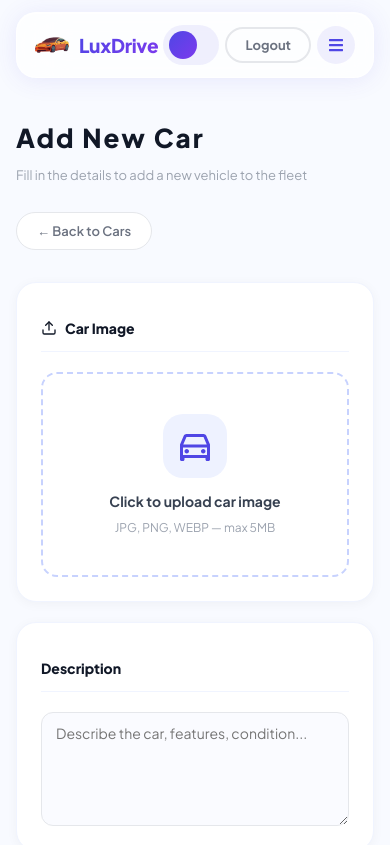
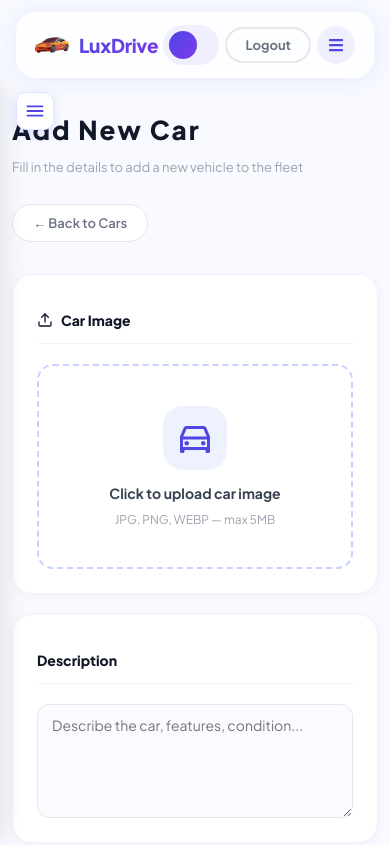
Before and after one commit to rania-jb/LuxDrive-Plateforme-de-Location-de-Voitures-en-Ligne, a React (Create React App) app in the folder frontend/: page /admin/cars/new in a window 390 px wide. Shown: the top 845 px of the page. Built offline with nearby package versions, Linux system fonts and the light colour scheme; no server answers; sample sign-in values are in the browser's storage.

Commit message:
car rental app

```diff
--- a/frontend/src/components/AdminSidebar.css
+++ b/frontend/src/components/AdminSidebar.css
@@ -1,25 +1,51 @@
 @import url('https://fonts.googleapis.com/css2?family=Syne:wght@700;800&family=DM+Sans:wght@400;500;600&display=swap');
 
-/* ── SIDEBAR ── */
+/* ══════════════════════════════
+   LAYOUT PARTAGÉ
+══════════════════════════════ */
+.admin-layout {
+  display: flex;
+  min-height: 100vh;
+  padding-top: 80px;
+  background: #f8faff;
+  font-family: 'DM Sans', sans-serif;
+}
+
+.admin-main {
+  flex: 1;
+  margin-left: 210px;
+  padding: 40px 36px;
+  background: #f8faff;
+  min-height: calc(100vh - 80px);
+}
+
+/* ══════════════════════════════
+   SIDEBAR BASE
+══════════════════════════════ */
 .admin-sidebar {
   width: 210px;
   flex-shrink: 0;
-  background: #fffefe;
+  background: white;
   border-right: 1.5px solid #f0f4ff;
-  border-radius: 30px 30px 0 0 ;
   padding: 28px 0;
-  position: fixed;
-  top: 100px;
-  bottom:0;
-  left: 0;
   display: flex;
   flex-direction: column;
   gap: 4px;
   box-shadow: 2px 0 16px rgba(0,0,0,0.04);
-  z-index: 100;
   overflow-y: auto;
 }
 
+/* ── DESKTOP ── */
+.desktop-sidebar {
+  position: fixed;
+  border-radius: 0px 30px;
+  top: 100px;
+  bottom: 0;
+  left: 0;
+  z-index: 90;
+}
+
+/* ── PROFILE ── */
 .sidebar-profile {
   display: flex;
   flex-direction: column;
@@ -31,94 +57,140 @@
 }
 
 .sidebar-avatar {
-  width: 60px;
-  height: 60px;
+  width: 60px; height: 60px;
   border-radius: 50%;
   background: linear-gradient(135deg, #4f46e5, #7c3aed);
   color: white;
-  font-size: 24px;
-  font-weight: 800;
-  display: flex;
-  align-items: center;
-  justify-content: center;
+  font-size: 24px; font-weight: 800;
+  display: flex; align-items: center; justify-content: center;
   overflow: hidden;
   border: 3px solid #e0e7ff;
   box-shadow: 0 4px 12px rgba(79,70,229,0.2);
 }
 .sidebar-avatar img {
-  width: 100%;
-  height: 100%;
-  object-fit: cover;
+  width: 100%; height: 100%; object-fit: cover;
 }
 
 .sidebar-name {
-  font-size: 14px;
-  font-weight: 700;
-  color: #111827;
+  font-size: 14px; font-weight: 700; color: #111827;
 }
 .sidebar-role {
-  font-size: 11px;
-  font-weight: 600;
-  color: #4f46e5;
+  font-size: 11px; font-weight: 600; color: #4f46e5;
   background: #eef2ff;
-  padding: 2px 10px;
-  border-radius: 50px;
+  padding: 2px 10px; border-radius: 50px;
 }
 
+/* ── NAV ── */
 .sidebar-nav {
-  display: flex;
-  flex-direction: column;
-  gap: 2px;
-  padding: 0 12px;
-
+  display: flex; flex-direction: column;
+  gap: 2px; padding: 0 12px;
 }
 
 .sidebar-link {
-  display: flex;
-  align-items: center;
-  gap: 10px;
-  padding: 11px 16px;
-  border-radius: 12px;
+  display: flex; align-items: center; gap: 10px;
+  padding: 11px 16px; border-radius: 12px;
   text-decoration: none;
-  font-size: 13.5px;
-  font-weight: 600;
-  color: #6b7280;
+  font-size: 13.5px; font-weight: 600; color: #6b7280;
   transition: all 0.2s;
 }
 .sidebar-link:hover {
-  background: #f0f4ff;
-  color: #4f46e5;
+  background: #f0f4ff; color: #4f46e5;
 }
 .sidebar-link.active {
   background: linear-gradient(135deg, #e4b2ce, #fff3fa);
-  color: #e546b0;
-  font-weight: 700;
+  color: #e546b0; font-weight: 700;
   border-left: 3px solid #e546c3;
 }
-
 .sidebar-link-icon {
-  display: flex;
-  align-items: center;
-  justify-content: center;
-  flex-shrink: 0;
+  display: flex; align-items: center;
+  justify-content: center; flex-shrink: 0;
 }
 
-/* ── LAYOUT PARTAGÉ ── */
-.admin-layout {
-  display: flex;
-  min-height: 100vh;
-  padding-top: 80px;
-  background: #f8faff;
+/* ══════════════════════════════
+   MOBILE BURGER
+══════════════════════════════ */
+.sidebar-burger {
+  display: none;
+  position: fixed;
+  top: 92px; left: 16px;
+  z-index: 90; /* sous navbar */
+  width: 38px; height: 38px;
+  border-radius: 10px;
+  background: white;
+  border: 1.5px solid #e0e7ff;
+  color: #4f46e5;
+  cursor: pointer;
+  align-items: center; justify-content: center;
+  box-shadow: 0 4px 12px rgba(79,70,229,0.15);
+  transition: all 0.2s;
+}
+.sidebar-burger:hover {
+  background: #4f46e5; color: white;
 }
 
-.admin-main {
-  flex: 1;
-  margin-left: 210px;
-  padding: 40px 36px;
+/* ── CLOSE BTN ── */
+.sidebar-close {
+  display: none;
+  position: absolute;
+  top: 16px; right: 16px;
+  background: #fef2f2;
+  border: 1.5px solid #fecaca;
+  color: #dc2626;
+  width: 32px; height: 32px;
+  border-radius: 50%;
+  cursor: pointer;
+  align-items: center; justify-content: center;
+  transition: all 0.2s; flex-shrink: 0;
+}
+.sidebar-close:hover { background: #dc2626; color: white; }
+
+/* ── OVERLAY ── */
+.sidebar-overlay {
+  display: none;
+  position: fixed; inset: 0;
+  background: rgba(0,0,0,0.35);
+  backdrop-filter: blur(2px);
+  z-index: 88; /* sous navbar ET sous drawer */
+  animation: fadeIn 0.2s ease;
+}
+@keyframes fadeIn { from { opacity: 0; } to { opacity: 1; } }
+
+/* ── MOBILE DRAWER ── */
+.mobile-drawer {
+  display: none;
+  position: fixed;
+  top: 80px; /* commence sous la navbar */
+  left: 0; bottom: 0;
+  width: 240px;
+  z-index: 89; /* sous navbar */
+  border-radius: 0 20px 20px 0;
+  padding-top: 20px;
+  transform: translateX(-100%);
+  transition: transform 0.3s cubic-bezier(0.34, 1.56, 0.64, 1);
+  box-shadow: 4px 0 24px rgba(0,0,0,0.1);
+  background: white;
+}
+.mobile-drawer.open {
+  transform: translateX(0);
 }
 
-/* ── RESPONSIVE ── */
+/* ══════════════════════════════
+   RESPONSIVE
+══════════════════════════════ */
 @media (max-width: 768px) {
-  .admin-sidebar { display: none; }
-  .admin-main    { margin-left: 0; padding: 24px 16px; }
+  .desktop-sidebar  { display: none; }
+  .sidebar-burger   { display: flex; }
+  .mobile-drawer    { display: flex; flex-direction: column; }
+  .sidebar-overlay  { display: block; }
+  .sidebar-close    { display: flex; }
+
+  .admin-main {
+    margin-left: 0;
+    padding: 20px 16px 40px;
+    background: #f8faff;
+  }
 }
+
+@media (max-width: 480px) {
+  .admin-main { padding: 16px 12px 40px; }
+}
--- a/frontend/src/components/AdminSidebar.jsx
+++ b/frontend/src/components/AdminSidebar.jsx
@@ -1,12 +1,14 @@
+import { useState } from 'react';
 import { useSelector } from 'react-redux';
 import { Link, useLocation } from 'react-router-dom';
-import { MdDashboard, MdAddCircleOutline, MdBookmarks} from 'react-icons/md';
+import { MdDashboard, MdAddCircleOutline, MdBookmarks, MdMenu, MdClose } from 'react-icons/md';
 import { RiCarLine } from 'react-icons/ri';
 import './AdminSidebar.css';
 
 const AdminSidebar = () => {
-  const location = useLocation();
-  const { user } = useSelector((s) => s.auth);
+  const location    = useLocation();
+  const { user }    = useSelector((s) => s.auth);
+  const [open, setOpen] = useState(false);
 
   const links = [
     { to: '/admin/dashboard',    icon: <MdDashboard size={18} />,        label: 'Dashboard'       },
@@ -15,12 +17,12 @@ const AdminSidebar = () => {
     { to: '/admin/reservations', icon: <MdBookmarks size={18} />,        label: 'Manage Bookings' },
   ];
 
-  return (
-    <aside className="admin-sidebar">
+  const SidebarContent = () => (
+    <>
       <div className="sidebar-profile">
         <div className="sidebar-avatar">
           {user?.avatar
-            ? <img src={`${user.avatar}`} alt="avatar" />
+            ? <img src={user.avatar} alt="avatar" />
             : user?.firstname?.charAt(0).toUpperCase()
           }
         </div>
@@ -34,13 +36,50 @@ const AdminSidebar = () => {
             key={link.to}
             to={link.to}
             className={`sidebar-link ${location.pathname === link.to ? 'active' : ''}`}
+            onClick={() => setOpen(false)}
           >
             <span className="sidebar-link-icon">{link.icon}</span>
             {link.label}
           </Link>
         ))}
       </nav>
-    </aside>
+    </>
+  );
+
+  return (
+    <>
+      {/* ── DESKTOP SIDEBAR ── */}
+      <aside className="admin-sidebar desktop-sidebar">
+        <SidebarContent />
+      </aside>
+
+      {/* ── MOBILE BURGER BTN ── */}
+      <button
+        className="sidebar-burger"
+        onClick={() => setOpen(true)}
+      >
+        <MdMenu size={22} />
+      </button>
+
+      {/* ── MOBILE OVERLAY ── */}
+      {open && (
+        <div
+          className="sidebar-overlay"
+          onClick={() => setOpen(false)}
+        />
+      )}
+
+      {/* ── MOBILE DRAWER ── */}
+      <aside className={`admin-sidebar mobile-drawer ${open ? 'open' : ''}`}>
+        <button
+          className="sidebar-close"
+          onClick={() => setOpen(false)}
+        >
+          <MdClose size={20} />
+        </button>
+        <SidebarContent />
+      </aside>
+    </>
   );
 };
 
--- a/frontend/src/pages/admin/AdminDashboard.css
+++ b/frontend/src/pages/admin/AdminDashboard.css
@@ -6,15 +6,15 @@
   display: flex;
   min-height: 100vh;
   padding-top: 80px;
-  background: #f8faff;
+  background: #f8faff; /* ← même couleur partout */
   font-family: "DM Sans", sans-serif;
 }
 
-/* ── MAIN ── */
 .admin-main {
   flex: 1;
   margin-left: 210px;
   padding: 40px 36px;
+  background: #f8faff; /* ← même couleur que layout */
 }
 
 /* ── HEADER ── */
@@ -304,24 +304,19 @@
 
 /* ── RESPONSIVE ── */
 @media (max-width: 1024px) {
-  .dash-stats {
-    grid-template-columns: repeat(2, 1fr);
-  }
-  .dash-bottom {
-    grid-template-columns: 1fr;
-  }
+  .dash-stats  { grid-template-columns: repeat(2, 1fr); }
+  .dash-bottom { grid-template-columns: 1fr; }
 }
 @media (max-width: 768px) {
-  .admin-sidebar {
-    display: none;
-  }
   .admin-main {
     margin-left: 0;
-    padding: 24px 16px;
+    padding: 20px 16px;
+    background: #f8faff;
   }
+  .dash-header { margin-top: 48px; } /* espace pour le burger */
+  .dash-stats  { grid-template-columns: 1fr 1fr; }
 }
 @media (max-width: 480px) {
-  .dash-stats {
-    grid-template-columns: 1fr 1fr;
-  }
+  .dash-stats { grid-template-columns: 1fr; }
+  .dash-header h1 { font-size: 22px; }
 }
--- a/frontend/src/pages/admin/AdminReservations.css
+++ b/frontend/src/pages/admin/AdminReservations.css
@@ -572,6 +572,53 @@
 }
 
 /* Responsive */
+@media (max-width: 768px) {
+  .ar-header {
+    flex-direction: column;
+    padding-top: 56px; /* espace burger */
+  }
+
+  .ar-toolbar {
+    flex-direction: column;
+    align-items: stretch;
+  }
+
+  .ar-card {
+    flex-wrap: wrap;
+    gap: 12px;
+    padding: 14px;
+  }
+
+  .ar-car-img {
+    width: 60px; height: 44px;
+  }
+
+  .car-col   { flex: 1; min-width: 140px; }
+  .user-col  { flex: 1; min-width: 140px; }
+  .price-col { flex-direction: row; align-items: center; }
+
+  .status-col  {
+    flex-direction: row;
+    align-items: center;
+    gap: 8px;
+    width: 100%;
+  }
+
+  .actions-col {
+    width: 100%;
+    justify-content: flex-start;
+    flex-wrap: wrap;
+  }
+
+  .ar-user-email { max-width: 100px; }
+}
+
+@media (max-width: 480px) {
+  .ar-tabs { gap: 6px; }
+  .ar-tab  { padding: 7px 12px; font-size: 12px; }
+  .ar-card { border-radius: 14px; }
+}
+
 @media (max-width: 1024px) {
   .ar-card {
     flex-wrap: wrap;
--- a/frontend/src/services/api.js
+++ b/frontend/src/services/api.js
@@ -8,6 +8,7 @@ API.interceptors.request.use((config) => {
   if (token) config.headers.Authorization = `Bearer ${token}`;
   return config;
 });
+
 // Handle 401 globally
 API.interceptors.response.use(
   (response) => response,
```
